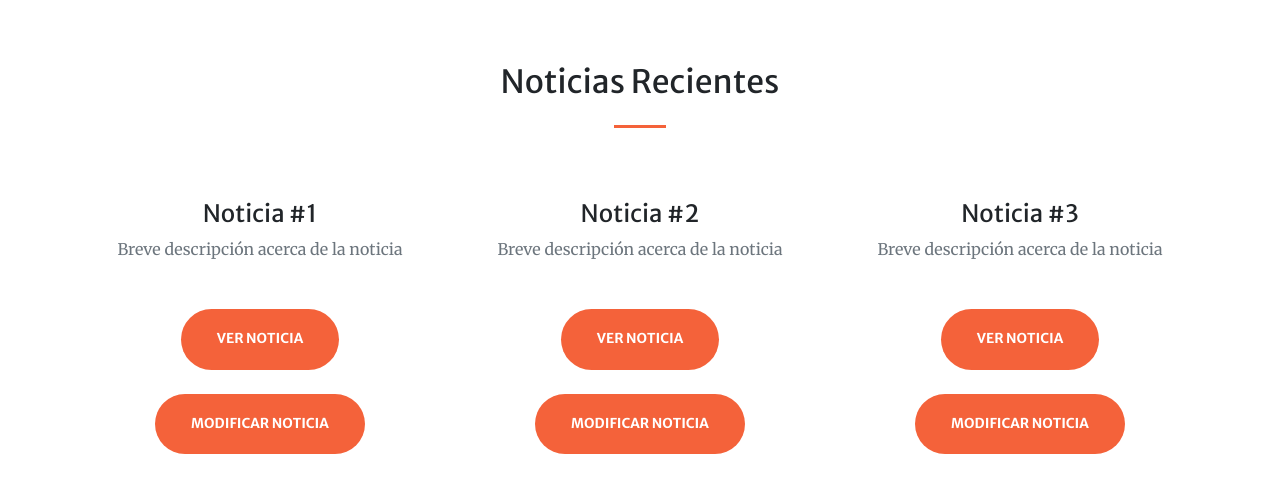
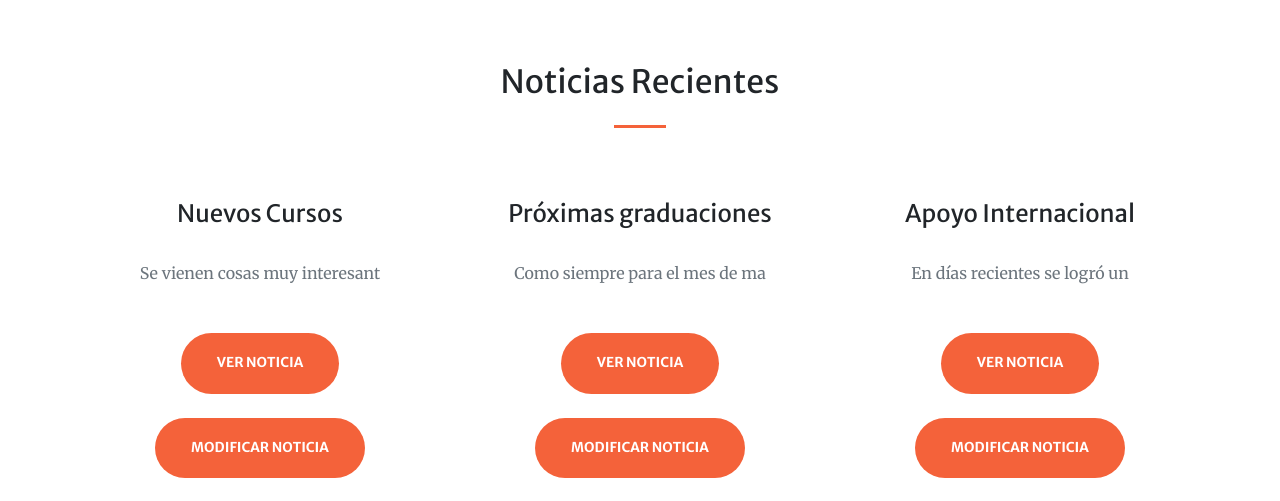
Before and after one commit to Manu2411/Proyecto_ADS, a PHP site: page /Admin/Principal.php in a window 1280 px wide. Shown: the part 865-1366 px from the top of the page. Run offline with PHP 8.4, Linux system fonts and the light colour scheme; data comes from the database, SQL or seed files in the repository; some libraries are stand-ins or nearby versions.

Commit message:
Modificaciones a la paginas del Admin

```diff
--- a/Proyecto/Admin/Principal.php
+++ b/Proyecto/Admin/Principal.php
@@ -18,6 +18,11 @@
         <link rel="stylesheet" type="text/css" href="../css/style_SM.css">
     </head>
     <body id="page-top">
+        <?php
+            include("../php/Conexion.php");
+
+        ?>
+
         <!-- Navigation-->
         <nav class="navbar navbar-expand-lg navbar-light fixed-top py-3" id="mainNav">
             <div class="container">
@@ -36,17 +41,18 @@
                 </div>
             </div>
         </nav>
+
         <!-- Masthead-->
         <!-- Prefacio del Sitio, con imagen -->
         <header class="masthead">
             <div class="container h-100">
                 <div class="row h-100 align-items-center justify-content-center text-center">
                     <div class="col-lg-10 align-self-end">
-                        <h1 class="text-uppercase text-white font-weight-bold">Acompañamos a las mujeres paso a paso</h1>
+                        <?php echo imprimirtitulo1(1); ?>
                         <hr class="divider my-4" />
                     </div>
                     <div class="col-lg-8 align-self-baseline">
-                        <p class="text-white-75 font-weight-light mb-5">En una educación que cambia vidas, para una formación integral y asi forjar un futuro con nuevas aspiraciones</p>
+                        <?php echo imprimirdescripcion1(1); ?>
                         <button type="button" class="btn btn-primary btn-xl js-scroll-trigger" data-toggle='modal' data-target='#modifi_enun'>Modificar enunciado</button>
                     </div>
                 </div>
@@ -61,8 +67,9 @@
                     <div class="col-lg-4 col-md-6 text-center">
                         <div class="mt-5">
                             <!-- <i class="fas fa-4x fa-money-bill-alt text-primary mb-4"></i> -->
-                            <h3 class="h4 mb-2">Noticia #1</h3>
-                            <p class="text-muted mb-0">Breve descripción acerca de la noticia</p>
+                            <?php echo imprimirTitu_Noti1(1); ?>
+                            <br>
+                            <?php echo imprimirDes_Noti1(1); ?>
                             <br>
                             <br>
                             <button type="button" class="btn btn-primary btn-xl js-scroll-trigger" data-toggle='modal' data-target='#noticia1'>Ver Noticia</button>
@@ -74,8 +81,9 @@
                     <div class="col-lg-4 col-md-6 text-center">
                         <div class="mt-5">
                             <!-- <i class="fas fa-4x fa-book-open text-primary mb-4"></i> -->
-                            <h3 class="h4 mb-2">Noticia #2</h3>
-                            <p class="text-muted mb-0">Breve descripción acerca de la noticia</p>
+                            <?php echo imprimirTitu_Noti1(2); ?>
+                            <br>
+                            <?php echo imprimirDes_Noti1(2); ?>
                             <br>
                             <br>
                             <button type="button" class="btn btn-primary btn-xl js-scroll-trigger" data-toggle='modal' data-target='#noticia2'>Ver Noticia</button>
@@ -87,8 +95,9 @@
                     <div class="col-lg-4 col-md-6 text-center">
                         <div class="mt-5">
                             <!-- <i class="fas fa-4x fa-balance-scale text-primary mb-4"></i> -->
-                            <h3 class="h4 mb-2">Noticia #3</h3>
-                            <p class="text-muted mb-0">Breve descripción acerca de la noticia</p>
+                            <?php echo imprimirTitu_Noti1(3); ?>
+                            <br>
+                            <?php echo imprimirDes_Noti1(3); ?>
                             <br>
                             <br>
                             <button type="button" class="btn btn-primary btn-xl js-scroll-trigger" data-toggle='modal' data-target='#noticia3'>Ver Noticia</button>
@@ -151,17 +160,17 @@
                 <div class="modal-dialog" role="document">
                     <div class="modal-content">
                         <div class="modal-header">
-                            <h5 class="modal-title" id="solicitarLabel">NOTICIA 1</h5>
+                            <?php echo imprimirTi_Noti1(1); ?>
                             <button type="button" class="close" data-dismiss="modal" aria-label="Close">
                                 <span aria-hidden="true">&times;</span>
                             </button>
                         </div>
                         <div class="modal-body">
                             <div class="form-group">
-                                <p class="text-muted mb-0">Aquí iria la información que se extraería de la base de datos acerca de las noticias.</p>
+                                <?php echo imprimirCon_Noti1(1); ?>
                             </div>
+                        </div>
                     </div>
-                </div>
               </div>
             </div>
         <!--Termina Modal 1-->
@@ -171,17 +180,17 @@
                 <div class="modal-dialog" role="document">
                     <div class="modal-content">
                         <div class="modal-header">
-                            <h5 class="modal-title" id="solicitarLabel">NOTICIA 2</h5>
+                            <?php echo imprimirTi_Noti1(2); ?>
                             <button type="button" class="close" data-dismiss="modal" aria-label="Close">
                                 <span aria-hidden="true">&times;</span>
                             </button>
                         </div>
                         <div class="modal-body">
                             <div class="form-group">
-                                <p class="text-muted mb-0">Aquí iria la información que se extraería de la base de datos acerca de las noticias.</p>
+                                <?php echo imprimirCon_Noti1(2); ?>
                             </div>
-                    </div>
-                </div>
+                        </div>
+                 </div>
               </div>
             </div>
         <!--Termina Modal 2-->
@@ -191,17 +200,17 @@
                 <div class="modal-dialog" role="document">
                     <div class="modal-content">
                         <div class="modal-header">
-                            <h5 class="modal-title" id="solicitarLabel">NOTICIA 3</h5>
+                            <?php echo imprimirTi_Noti1(3); ?>
                             <button type="button" class="close" data-dismiss="modal" aria-label="Close">
                                 <span aria-hidden="true">&times;</span>
                             </button>
                         </div>
                         <div class="modal-body">
                             <div class="form-group">
-                                <p class="text-muted mb-0">Aquí iria la información que se extraería de la base de datos acerca de las noticias.</p>
+                                <?php echo imprimirCon_Noti1(3); ?>
                             </div>
+                        </div>
                     </div>
-                </div>
               </div>
             </div>
         <!--Termina Modal 3-->
@@ -313,13 +322,13 @@
             <form action="<?=  $_SERVER['PHP_SELF'] ?>" method="POST" autocomplete="off">
                 <div class="form-group">
                     <textarea name="enunciado" rows="3" cols="40">
-                        Informacion sacada de la base de datos
+
                     </textarea>
                 </div>
                 <br>
                 <div class="form-group">
                     <textarea name="descripcion" rows="8" cols="40">
-                        Informacion sacada de la base de datos
+
                     </textarea>
                 </div>
                 <div class="modal-footer">
--- a/Proyecto/php/Conexion.php
+++ b/Proyecto/php/Conexion.php
@@ -112,17 +112,7 @@
 
             while ($col = mysqli_fetch_array($r)) {
 
-
-                if ($col == "") {
-
-                    $Tit1 = "No hay titulo de noticia";
-
-                }
-                else{
-
                     $Tit1 = $col['Titulo'];
-
-                }
 
             }
 
@@ -138,7 +128,7 @@
             return $impri1;
         }
 
-        //Para titulo del modal 1
+        //Para titulo del modal
         function imprimirTi_Noti1($id){
 
             $Tit01 = obtenerTitu_Noti1($id);
```
